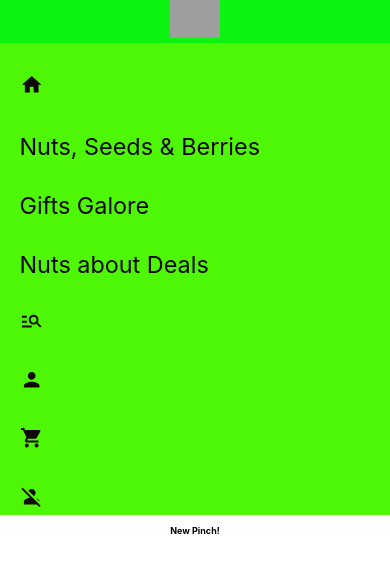
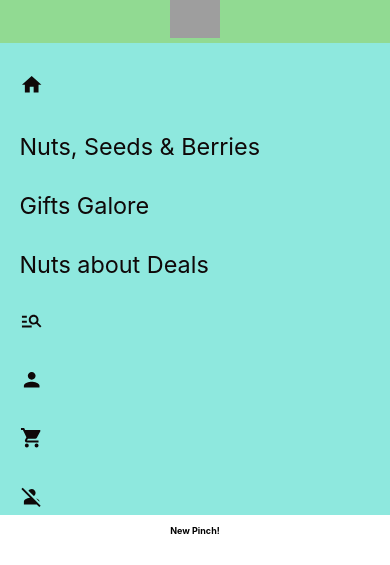
Before and after one commit to suman7033/PaperBoat_Food, a React (Create React App) app: page /login in a window 390 px wide. Shown: the top 565 px of the page. Built offline with nearby package versions, Linux system fonts and the light colour scheme; grey boxes are pictures that could not be loaded.

Commit message:
navbar response color change

```diff
--- a/src/component/Navbar/Navbar.css
+++ b/src/component/Navbar/Navbar.css
@@ -3,7 +3,7 @@
     justify-content: space-evenly;
     height: 100px;
     width: 100%;
-    background-color: rgb(240, 16, 16);
+    background-color: rgb(94, 92, 92);
 }
 .navbar:hover{
     background-color: rgb(129, 191, 212);
@@ -19,31 +19,29 @@
 .cart, .PersonOffIcon, .search, .nuts-about-deals, .gifts-galore, .nuts-seeds-berries, .home, .personIcon{
     text-decoration: none;
     margin-top: 30px;
+    margin-left: 3vw;
     color: rgb(11, 243, 65);
     font-size: 2vw;
 }
 @media screen and (max-width: 760px){
     .navbar{
-        /* justify-content: space-evenly;
-        height: 400px; */
-        /* display: inline-block;
-        background-color: gray;
-        flex-direction: column; */
         flex-direction: column;
         align-items: center;
         height: auto;
     }
     .navbar:hover{
-        background-color: rgb(12, 243, 16);
+        background-color: rgb(145, 218, 146);
     }
     .navDiv{
         display: flex;
         flex-direction: column;
-        /* align-items: center; */
         width: 100%;
-        background-color: #4ef706;
+        background-color: #8ee8de;
         margin-top: -50px;
         border-right: 10px coral;
+    }
+    .navDiv:hover{
+        background-color: #4a4747;
     }
     .cart, .PersonOffIcon, .search, .nuts-about-deals, .gifts-galore, .nuts-seeds-berries, .home, .personIcon{
         text-decoration: none;
```
